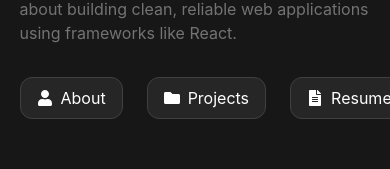
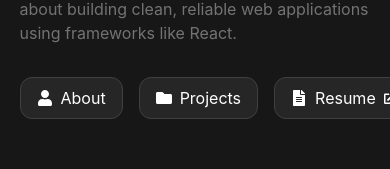
Before and after one commit to noahvogtli/portfolio-v3, a React (Vite) app in the folder portfolio-v3/: page / in a window 390 px wide. Shown: the part 419-588 px from the top of the page. Built offline with nearby package versions, Linux system fonts and the light colour scheme.

Commit message:
google analytics

```diff
--- a/portfolio-v3/src/components/hero.jsx
+++ b/portfolio-v3/src/components/hero.jsx
@@ -20,7 +20,7 @@ function Hero() {
                 </div>
             </div>
             <p className="md:text-lg mt-10 md:mt-8 text-neutral-500 text-left w-[100%]]">I'm a fourth-year Software Engineering student at Rochester Institute of Technology and current intern at Kodak. I'm passionate about building clean, reliable web applications using frameworks like React.</p>
-            <div className="flex flex-row mt-8 mb-8 gap-6">
+            <div className="flex flex-row mt-8 mb-8 md:gap-6 gap-4">
                 <Link to="/about" className="bg-neutral-800 rounded-xl pl-4 pr-4 pt-2 pb-2 border border-neutral-700 inline-flex items-center gap-2 transition-colors duration-200 hover:bg-neutral-700 hover:border-neutral-500"><FaUser />About</Link>
                 <a href="#projects" className="bg-neutral-800 rounded-xl pl-4 pr-4 pt-2 pb-2 border border-neutral-700 inline-flex items-center gap-2 transition-colors duration-200 hover:bg-neutral-700 hover:border-neutral-600"><FaFolder />Projects</a>
                 <a href="/NoahVogtliResume.pdf" target="_blank" className="bg-neutral-800 rounded-xl pl-4 pr-4 pt-2 pb-2 border border-neutral-700 inline-flex items-center gap-2 transition-colors duration-200 hover:bg-neutral-700 hover:border-neutral-600"><FaFileAlt />Resume<FaExternalLinkAlt size={12} /></a>
```
